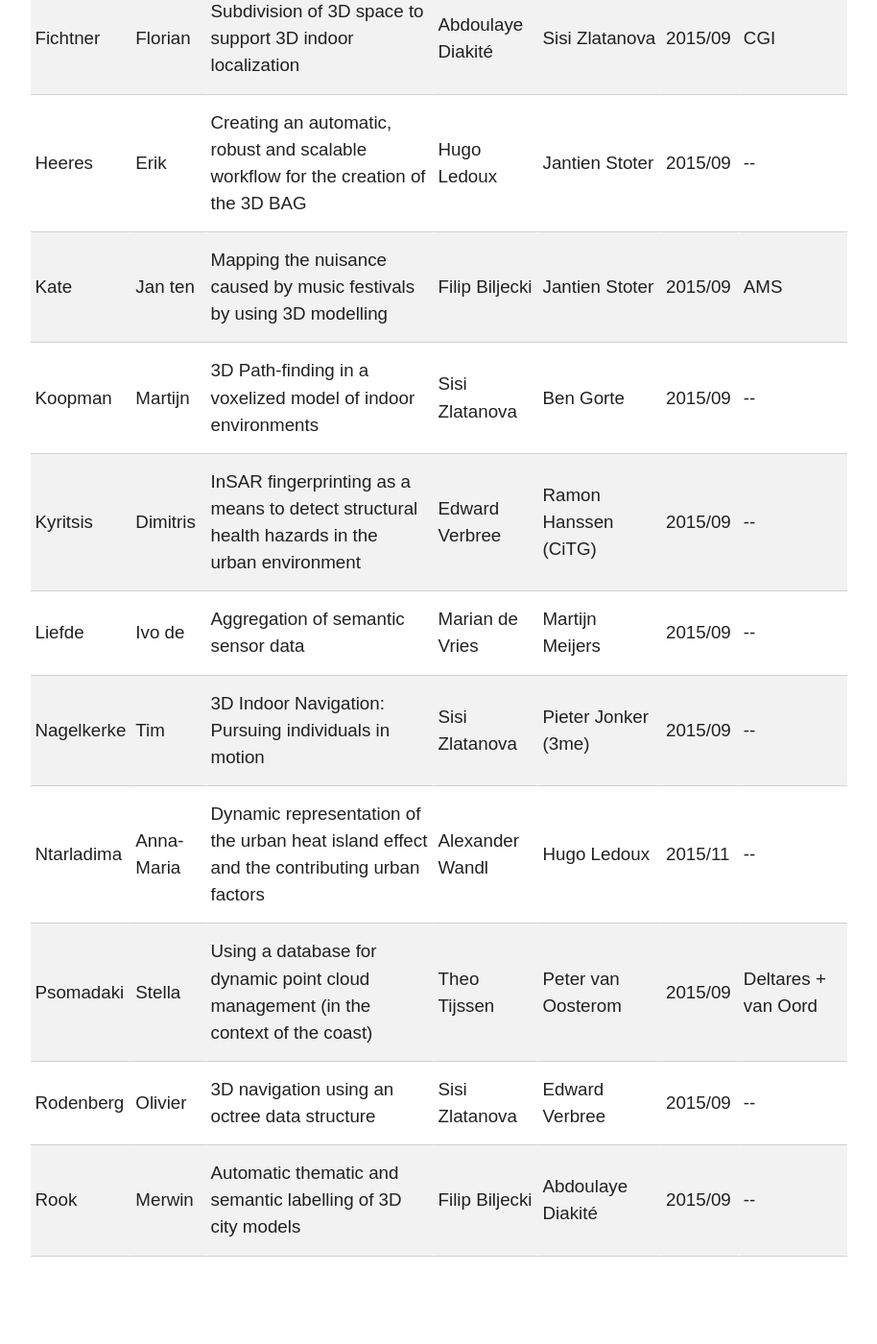
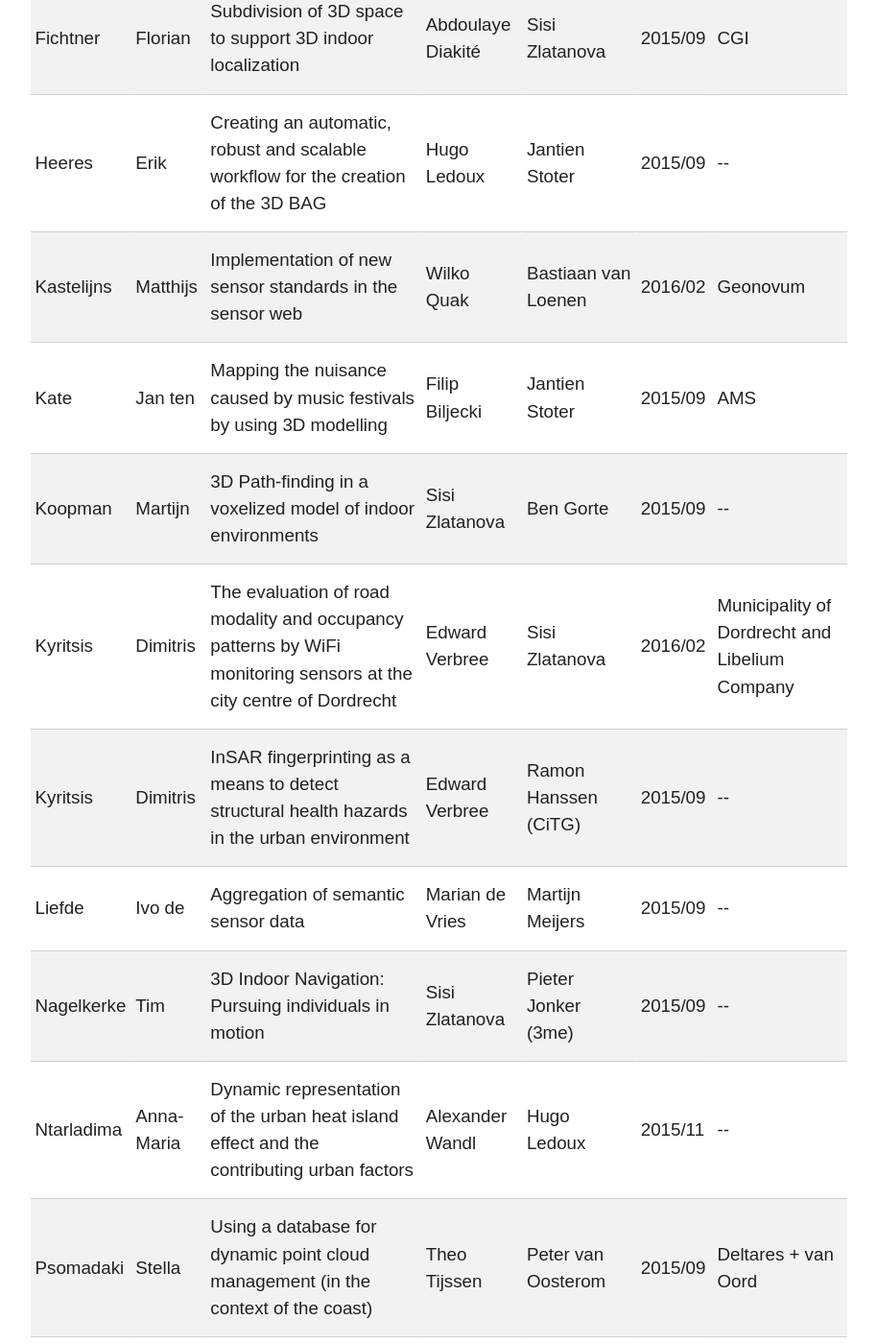
Before and after one commit to tudelft3d/geo2020, a Jekyll site: the page built from inprogress/index.md, in a window 1280 px wide and 1400 px high, scrolled down 442 px. Shown: the whole window at 96% size, without its empty margins (183-1097 px from the left). Built offline with Jekyll 4.4.1, drawn with Linux system fonts in a browser that asks for light colours; nearby versions of some CDN libraries; before the commit the page ends 1766 px from its top, so only the background shows below that; some of the changed text lies outside the part shown.

Commit message:
new P1 students

```diff
--- a/_data/students_current.yml
+++ b/_data/students_current.yml
@@ -1,10 +1,27 @@
-# - surname: Kastelijns
-#   name: Matthijs
-#   title: "Implementation of new sensor standards in the sensor web"
-#   start: 2015/09
-#   mentor1: Wilko Quak
-#   mentor2: Bastiaan van Loenen
-#   company: "Geonovum"
+
+- surname: Kyritsis
+  name: Dimitris
+  title:  "The evaluation of road modality and occupancy patterns by WiFi monitoring sensors at the city centre of Dordrecht"
+  start: 2016/02
+  mentor1: Edward Verbree
+  mentor2: Sisi Zlatanova
+  company: "Municipality of Dordrecht and Libelium Company"
+
+- surname: Vreede
+  name: Irene de
+  title:  DBMS storage of AIS log-files
+  start: 2016/02
+  mentor1: Wilko Quak
+  mentor2: Peter van Oosterom
+  company: "--"
+
+- surname: Rovers
+  name: Adrie
+  title: Using varioscale data in a web services setting
+  start: 2016/02
+  mentor1: Martijn Meijers
+  mentor2: Peter van Oosterom
+  company: "--"
 
 - surname: Braaksma
   name: Hiske
@@ -13,7 +30,16 @@
   mentor1: Wilko Quak
   mentor2: Sander van Nederveen (CiTG)
   company: "VolkerInfra Design"
-#   objective:
+
+###
+
+- surname: Kastelijns
+  name: Matthijs
+  title: "Implementation of new sensor standards in the sensor web"
+  start: 2016/02
+  mentor1: Wilko Quak
+  mentor2: Bastiaan van Loenen
+  company: "Geonovum"
 
 - surname: Koopman
   name: Martijn
```
